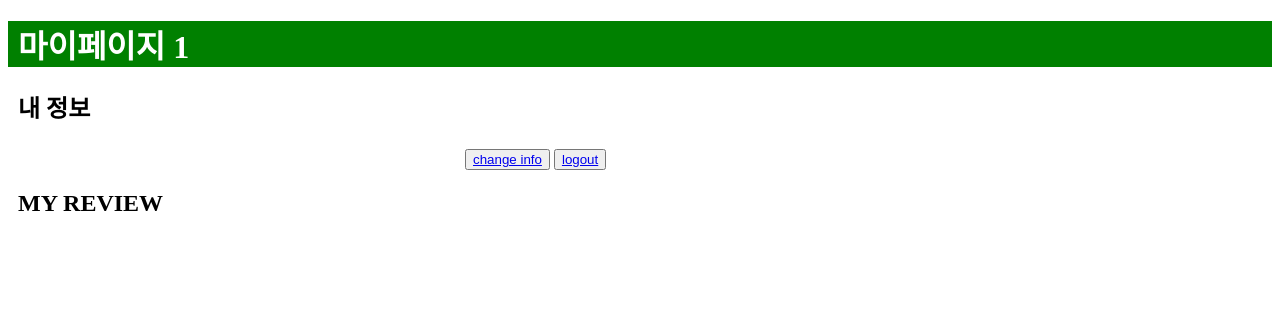
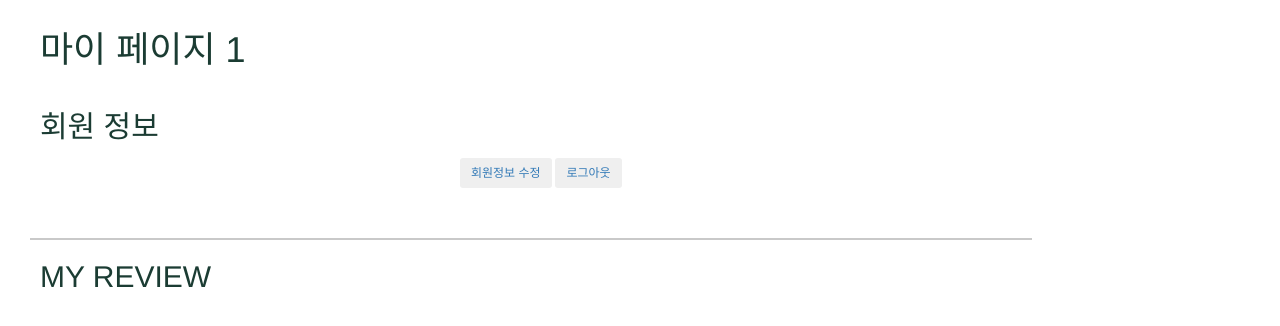
Before and after one commit to wally0813/DataBaseApplication, a PHP site: page /mypage.php in a window 1280 px wide. Shown: the top 326 px of the page. Run offline with PHP 8.4, Linux system fonts and the light colour scheme; the visitor is signed in with stand-in values (Sample User, id 1); data that the repository does not hold is empty.

Commit message:
191121 update

```diff
--- a/mypage.php
+++ b/mypage.php
@@ -1,3 +1,29 @@
+<!DOCTYPE html>
+<meta charset="utf-8" />
+<html>
+<head>
+   <title> mypage </title>
+   <link rel="stylesheet" href="css/bootstrap.css">
+   <style>
+      th, td {
+         border: 1px solid #444444;
+      }
+      table {
+         width: 600px;
+         border: 1px solid #444444;
+         border-collapse: collapse;
+      }
+      hr.line{
+         width:1000px;
+         border-bottom:0px;
+         text-align:left;
+         margin-left:0px;
+         margin-top: 50px;
+         border: thin solid rgb(201, 201, 201);
+      }
+   </style>
+</head>
+
 <?php
 
    session_start();
@@ -16,25 +42,10 @@
       $id = $_SESSION['user_id'];
 ?>
 
-<!DOCTYPE html>
-<meta charset="utf-8" />
-<html>
-<head>
-	<title> mypage </title>
-	<style>
-		th, td {
-			border: 1px solid #444444;
-		}
-		table {
-			width: 600px;
-			border: 1px solid #444444;
-			border-collapse: collapse;
-		}
-	</style>
-</head>
-<body>
-	<font color=white><h1 style='background-color:green; padding-left: 10px;'> 마이페이지 <?php echo $id ?> </h1></font>
-	<h2 style='padding-left:10px'> 내 정보 </h2>
+
+<body bgcolor = "#f2f0ed" style="margin-bottom:100px; padding-left:30px;">
+   <font color="#1b3c33"><h1 style='background-color:white; padding-top:10px;padding-bottom:20px;padding-left: 10px; margin-right:500px;'>마이 페이지 <?php echo $id; ?> </h1></font>
+   <h2 style='color:#1b3c33; padding-left:10px;'> 회원 정보 </h2>
 
 <?php
 
@@ -50,24 +61,24 @@
       $result_idx = $conn->query($query_idx);
       $row_idx = $result_idx->fetch_array(MYSQLI_ASSOC);
       ?>
-		<table>
+      <table width="550" height="300"  style="background-color:#f7f0e4; border:solid 5px #1b3c33;">
       <tr>
-		<td width=120 style='background-color:#009900; text-align:center'> <?php
-		echo "<b>사용자 아이디</b></td><td style='padding-left: 9px'>" . $row['user_id']; ?> </td></tr> <tr><td style='background-color:#009900; text-align:center'><?php
-		echo "<b>좋아하는 장르</b></td><td style='padding-left: 9px'>" . $row_idx['genre']; ?> </td></tr> <tr><td style='background-color:#009900; text-align:center'><?php
-		echo "<b>생년월일</b></td><td style='padding-left: 9px'>" . $row['birth']; ?> </td></tr> <tr><td style='background-color:#009900; text-align:center'><?php
-		echo "<b>성별</b></td><td style='padding-left: 9px'>" . $row['gender']; ?> </td></tr> <tr><td style='background-color:#009900; text-align:center'><?php
+      <td width=120 style='color:#f7f0e4; background-color:#1b3c33; text-align:center'> <?php
+      echo "<b>사용자 아이디</b></td><td style='padding-left: 9px'>" . $row['user_id']; ?> </td></tr> <tr><td style='color:#f7f0e4;background-color:#1b3c33; text-align:center'><?php
+      echo "<b>좋아하는 장르</b></td><td style='padding-left: 9px'>" . $row_idx['genre']; ?> </td></tr> <tr><td style='color:#f7f0e4;background-color:#1b3c33; text-align:center'><?php
+      echo "<b>생년월일</b></td><td style='padding-left: 9px'>" . $row['birth']; ?> </td></tr> <tr><td style='color:#f7f0e4;background-color:#1b3c33; text-align:center'><?php
+      echo "<b>성별</b></td><td style='padding-left: 9px'>" . $row['gender']; ?> </td></tr> <tr><td style='color:#f7f0e4;background-color:#1b3c33; text-align:center'><?php
       echo "<b>이메일 주소</b></td><td style='padding-left: 9px'>" . $row['email']; ?> </td> </tr></table><?php
 
    }
 ?>
 
-<div style='padding-top: 5px; padding-left: 457px;'>
-	<button><a class="btn btn-secondary" href="./changeinfo.php" role="button">change info</a></button>
-	<button><a class="btn btn-secondary" href="./logout.php" role="button">logout</a></button>
+<div style='padding-top: 5px; padding-left: 430px;'>
+   <button type="button" class="btn btn-sm"><a href="./changeinfo.php">회원정보 수정</a></button>
+   <button type="button" class="btn btn-sm"><a href="./logout.php">로그아웃</a></button>
 </div>
-
-	<h2 style='padding-left:10px; margin-bottom:-5px'> MY REVIEW </h2>
+<hr class="line">
+   <h2 style='color:#1b3c33; padding-left:10px; margin-bottom:10px;'> MY REVIEW </h2>
 
 <?php
 
@@ -84,12 +95,12 @@
       $row_idx = $result_idx->fetch_array(MYSQLI_ASSOC);
 */
       ?>
-		<table>
+      <table style="background-color:#f7f0e4; border:solid 5px #1b3c33;">
       <tr>
       <?php
-		echo "<td width=120 style='background-color:#009900; text-align:center'><b>MOVIE TITLE</b></td><td style='padding-left: 9px'>" . $row['movie_title']; ?></td></tr> <?php
-		echo "<tr><td style='background-color:#009900; text-align:center'><b>MY RATING</b></td><td style='padding-left: 9px'>" . $row['movie_rating']; ?> </td></tr> <?php
-		echo "<tr><td style='background-color:#009900; text-align:center'><b>MY REVIEW</b></td><td style='padding-left: 9px'>" . $row['movie_review']; ?> </td></tr> </br> <?php
+      echo "<td width=120 style='color:#f7f0e4; background-color:#1b3c33; text-align:center'><b>MOVIE TITLE</b></td><td style='padding-left: 9px'>" . $row['movie_title']; ?></td></tr> <?php
+      echo "<tr><td width=120 style='color:#f7f0e4; background-color:#1b3c33; text-align:center'><b>MY RATING</b></td><td style='padding-left: 9px'>" . $row['movie_rating']; ?> </td></tr> <?php
+      echo "<tr><td width=120 style='color:#f7f0e4; background-color:#1b3c33; text-align:center'><b>MY REVIEW</b></td><td style='padding-left: 9px'>" . $row['movie_review']; ?> </td></tr> </br> <?php
 
    }
 ?>
@@ -100,5 +111,6 @@
 }
 
 ?>
+  <script src="https://ajax.googleapis.com/ajax/libs/jquery/1.12.4/jquery.min.js"></script>
+  <script type="text/javascript" src="js/bootstrap.js"></script>
 </body>
-</html>
```
Lines whose indentation alone changed are shown as unchanged.
